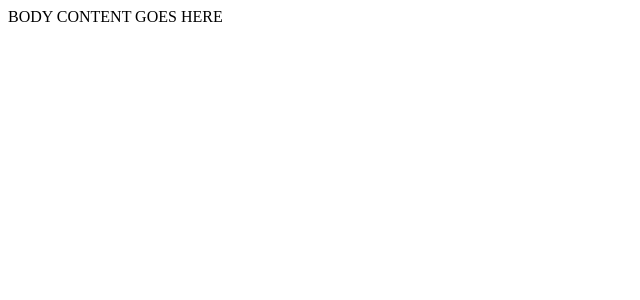
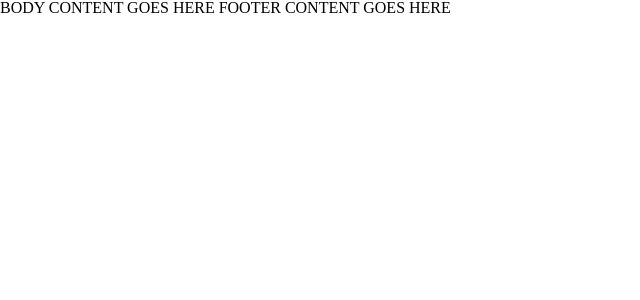
Before and after one commit to CoreyK4/ev-charging-station-app, a Flask app: template templates/base.html in a window 1280 px wide. Shown: the top 300 px of the page, without its empty margins (0-640 px from the left). Run offline with Flask 3, Linux system fonts and the light colour scheme; the template is opened without the code that fills it, so the values that code supplies are empty.

Commit message:
Added initial styles

```diff
--- /dev/null
+++ b/static/css/style.css
@@ -0,0 +1,57 @@
+/* http://meyerweb.com/eric/tools/css/reset/
+   v2.0 | 20110126
+   License: none (public domain)
+*/
+
+html, body, div, span, applet, object, iframe,
+h1, h2, h3, h4, h5, h6, p, blockquote, pre,
+a, abbr, acronym, address, big, cite, code,
+del, dfn, em, img, ins, kbd, q, s, samp,
+small, strike, strong, sub, sup, tt, var,
+b, u, i, center,
+dl, dt, dd, ol, ul, li,
+fieldset, form, label, legend,
+table, caption, tbody, tfoot, thead, tr, th, td,
+article, aside, canvas, details, embed,
+figure, figcaption, footer, header, hgroup,
+menu, nav, output, ruby, section, summary,
+time, mark, audio, video {
+	margin: 0;
+	padding: 0;
+	border: 0;
+	font-size: 100%;
+	font: inherit;
+	vertical-align: baseline;
+}
+/* HTML5 display-role reset for older browsers */
+article, aside, details, figcaption, figure,
+footer, header, hgroup, menu, nav, section {
+	display: block;
+}
+body {
+	line-height: 1;
+}
+ol, ul {
+	list-style: none;
+}
+blockquote, q {
+	quotes: none;
+}
+blockquote:before, blockquote:after,
+q:before, q:after {
+	content: '';
+	content: none;
+}
+table {
+	border-collapse: collapse;
+	border-spacing: 0;
+}
+
+h1 {
+    position: absolute;
+}
+
+#map {
+    height: 100vh;
+    width: 100vw;
+}
--- a/templates/base.html
+++ b/templates/base.html
@@ -4,8 +4,11 @@
     <meta charset="UTF-8">
     <meta name="viewport" content="width=device-width, initial-scale=1.0">
     <title>EV Charging Station Locator</title>
+    <link rel="stylesheet" href="/static/css/style.css">
+    <link rel="shortcut icon" href="/static/img/favicon.ico" type="image/x-icon">
 </head>
 <body>
     {% block BODY %}BODY CONTENT GOES HERE{% endblock %}
+    {% block FOOTER %}FOOTER CONTENT GOES HERE{% endblock %}
 </body>
 </html>
```
Also changed, not shown: static/img/favicon.ico (added).
